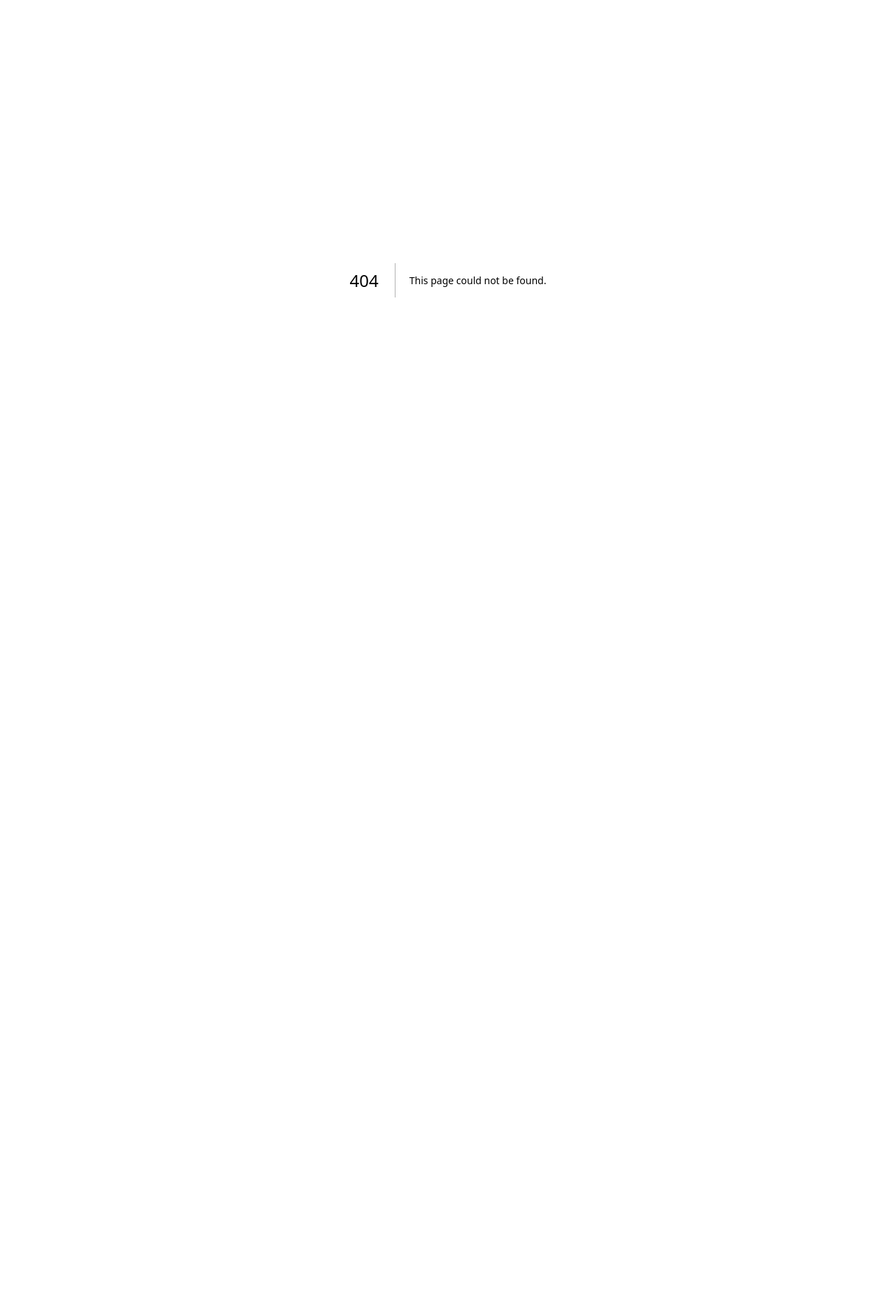
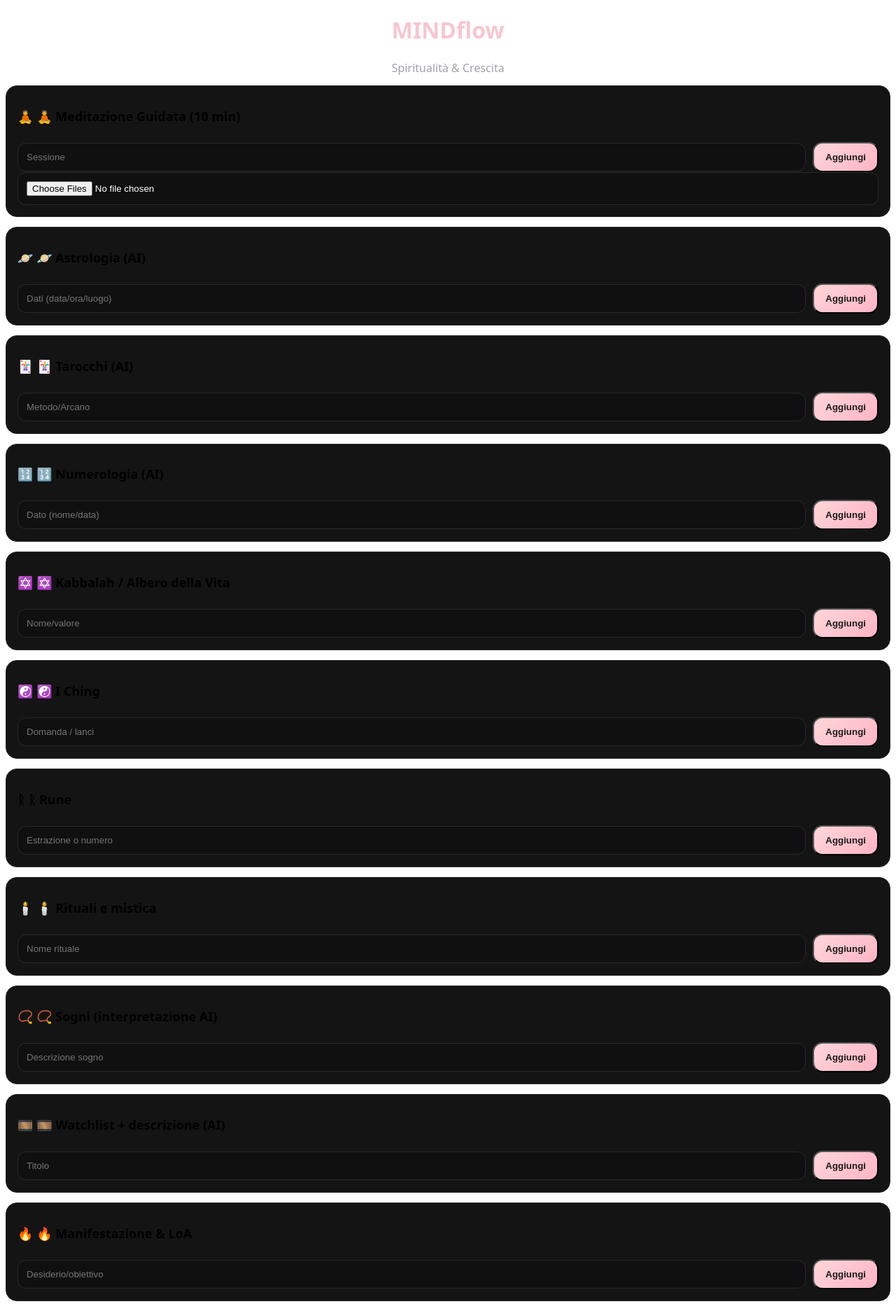
Before and after one commit to mindflowapplicazione-png/MINDflow.app, a Next.js app: page /spiritualita in a window 1280 px wide. Before the commit this address had no page. Shown: the whole page at 70% size. Before the commit the page ends 800 px from the top, so only its background shows below. Built offline with nearby package versions, Linux system fonts and the light colour scheme.

Commit message:
Create page.jsx

```diff
--- /dev/null
+++ b/app/spiritualita/page.jsx
@@ -0,0 +1,78 @@
+import Section from "@/components/Section";
+import ListManager from "@/components/ListManager";
+import Uploader from "@/components/Uploader";
+
+export default function Spiritualita(){
+  return (
+    <>
+      <h1 className="h1">MINDflow</h1>
+      <div className="subtitle">Spiritualità & Crescita</div>
+
+      <Section title="🧘 Meditazione Guidata (10 min)" emoji="🧘">
+        <ListManager storeKey="meditazioni" placeholder="Sessione"
+          extraFields={[
+            {name:"durata", placeholder:"Durata (min)", type:"number"},
+            {name:"volte", placeholder:"Quante volte oggi", type:"number"}
+          ]}/>
+        <Uploader accept="audio/*" />
+      </Section>
+
+      <Section title="🪐 Astrologia (AI)" emoji="🪐">
+        <ListManager storeKey="astrologia" placeholder="Dati (data/ora/luogo)"
+          extraFields={[{name:"esito", placeholder:"Tema, transiti, rivoluzioni..."}]}/>
+      </Section>
+
+      <Section title="🃏 Tarocchi (AI)" emoji="🃏">
+        <ListManager storeKey="tarocchi" placeholder="Metodo/Arcano"
+          extraFields={[{name:"esito", placeholder:"Interpretazione"}]}/>
+      </Section>
+
+      <Section title="🔢 Numerologia (AI)" emoji="🔢">
+        <ListManager storeKey="numerologia" placeholder="Dato (nome/data)"
+          extraFields={[{name:"esito", placeholder:"Numero del destino / altro"}]}/>
+      </Section>
+
+      <Section title="✡️ Kabbalah / Albero della Vita" emoji="✡️">
+        <ListManager storeKey="kabbalah" placeholder="Nome/valore"
+          extraFields={[{name:"esito", placeholder:"Sephirot / Sentiero"}]}/>
+      </Section>
+
+      <Section title="☯️ I Ching" emoji="☯️">
+        <ListManager storeKey="iching" placeholder="Domanda / lanci"
+          extraFields={[{name:"esagramma", placeholder:"Esagramma + interpretazione"}]}/>
+      </Section>
+
+      <Section title="ᚱ Rune" emoji="ᚱ">
+        <ListManager storeKey="rune" placeholder="Estrazione o numero"
+          extraFields={[{name:"significato", placeholder:"Significato"}]}/>
+      </Section>
+
+      <Section title="🕯️ Rituali e mistica" emoji="🕯️">
+        <ListManager storeKey="rituali" placeholder="Nome rituale"
+          extraFields={[
+            {name:"descrizione", placeholder:"Descrizione"},
+            {name:"passaggi", placeholder:"Passaggi"},
+            {name:"esito", placeholder:"Come ti sei sentito"}
+          ]}/>
+      </Section>
+
+      <Section title="📿 Sogni (interpretazione AI)" emoji="📿">
+        <ListManager storeKey="sogni" placeholder="Descrizione sogno"
+          extraFields={[{name:"significato", placeholder:"Significato"}]}/>
+      </Section>
+
+      <Section title="🎞️ Watchlist + descrizione (AI)" emoji="🎞️">
+        <ListManager storeKey="watchlist" placeholder="Titolo"
+          extraFields={[{name:"descrizione", placeholder:"Descrizione"}]}/>
+      </Section>
+
+      <Section title="🔥 Manifestazione & LoA" emoji="🔥">
+        <ListManager storeKey="manifest" placeholder="Desiderio/obiettivo"
+          extraFields={[
+            {name:"data", placeholder:"Data target", type:"date"},
+            {name:"passi", placeholder:"Passaggi per realizzarlo"}
+          ]}/>
+      </Section>
+    </>
+  );
+}
```
